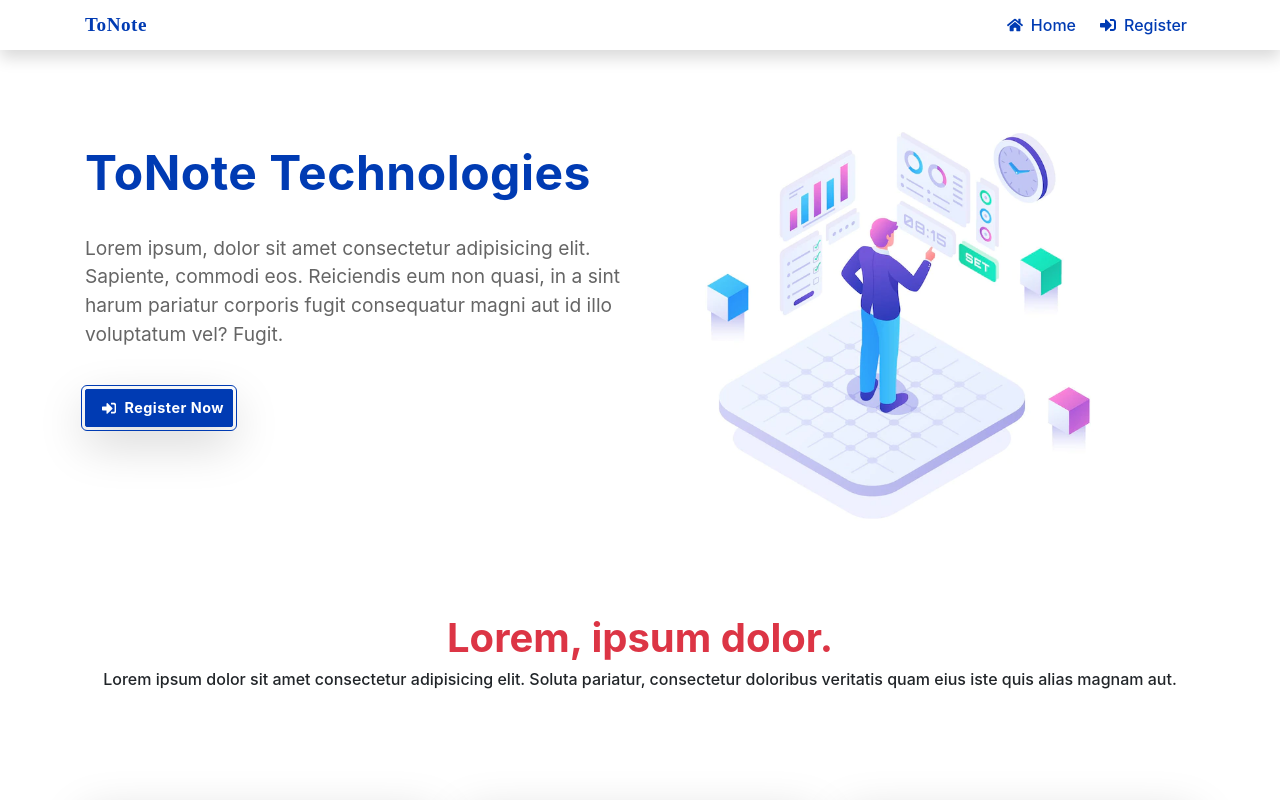
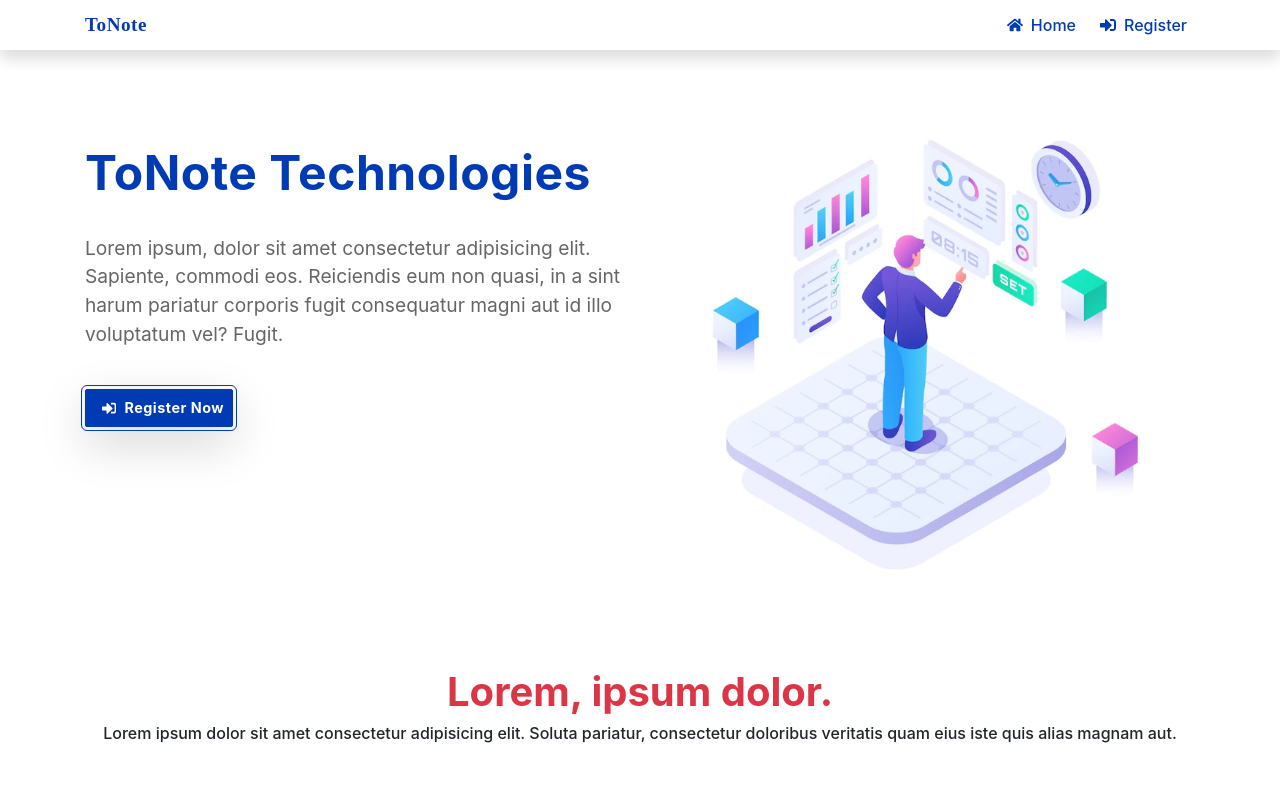
Before and after one commit to Abiodun-Samuel/tonote-project, a React (Create React App) app: page / in a window 1280 px wide. Shown: the top 800 px of the page. Built offline with nearby package versions, Linux system fonts and the light colour scheme.

Commit message:
redesign

```diff
--- a/src/components/Home/home.css
+++ b/src/components/Home/home.css
@@ -1,7 +1,6 @@
 #home{
    background: #ffffff;
    padding-top: 3rem;
-   /* background-image: linear-gradient(90deg, #dde5f8, transparent); */
 }
 .hero{
    margin-top: 5rem;
@@ -49,7 +48,7 @@
    position: relative;
 }
 .hero_main{
-   max-width: 90%;
+   max-width: 100%;
    position: relative;
 }
 .hero_one{
--- a/src/components/Register/register.css
+++ b/src/components/Register/register.css
@@ -35,7 +35,7 @@
 
 .input-icon {
     position: absolute;
-    z-index: 10000;
+    z-index: 1;
     margin-left: 10px;
     color: #929292;
 }
@@ -138,7 +138,7 @@ color: var(--white);
 }
 
 .instructions {
-    font-size: 0.7rem;
+    font-size: 0.75rem;
     border-radius: 0.5rem;
     padding: 0.5rem;
     position: absolute !important;
```
